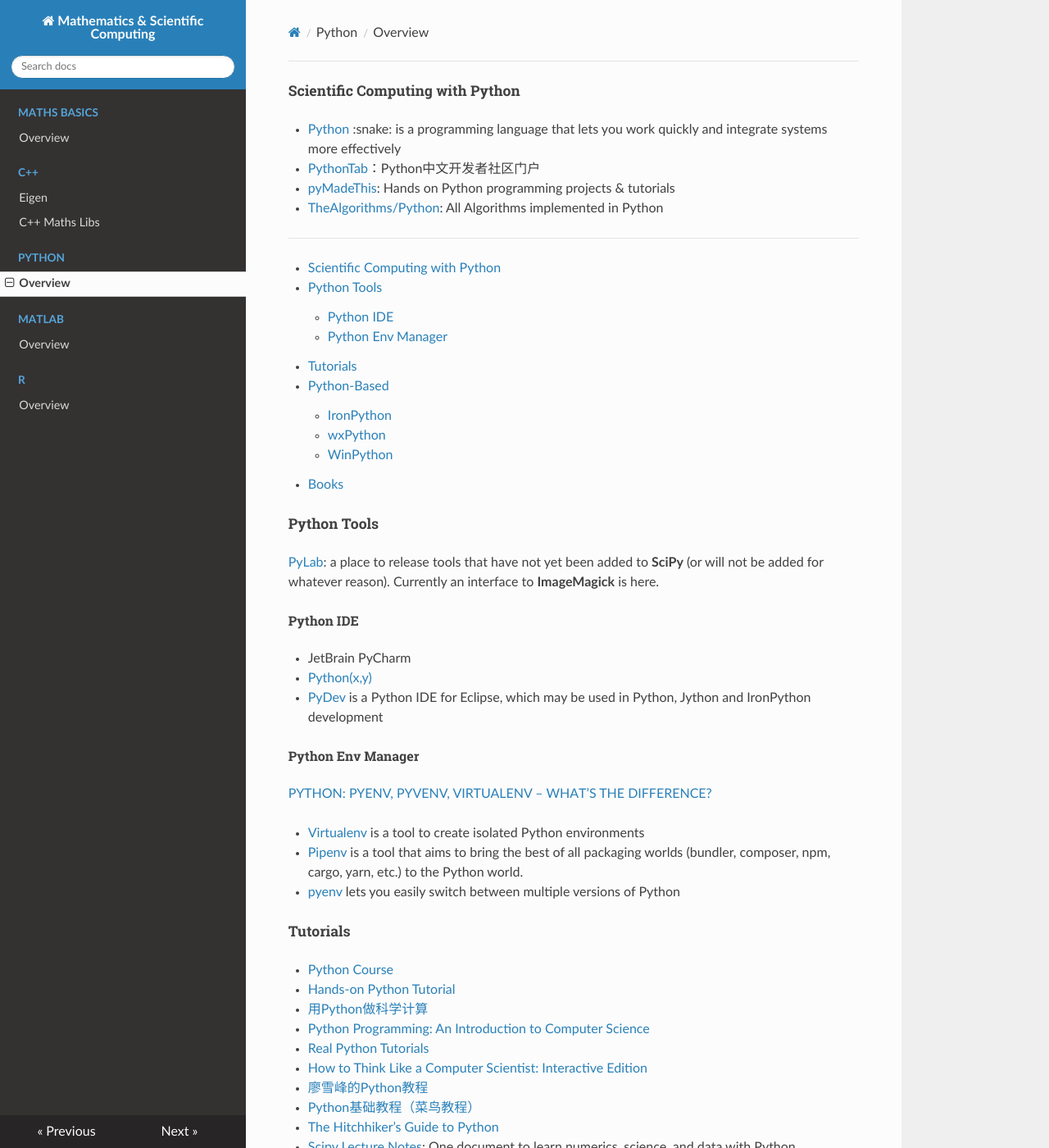
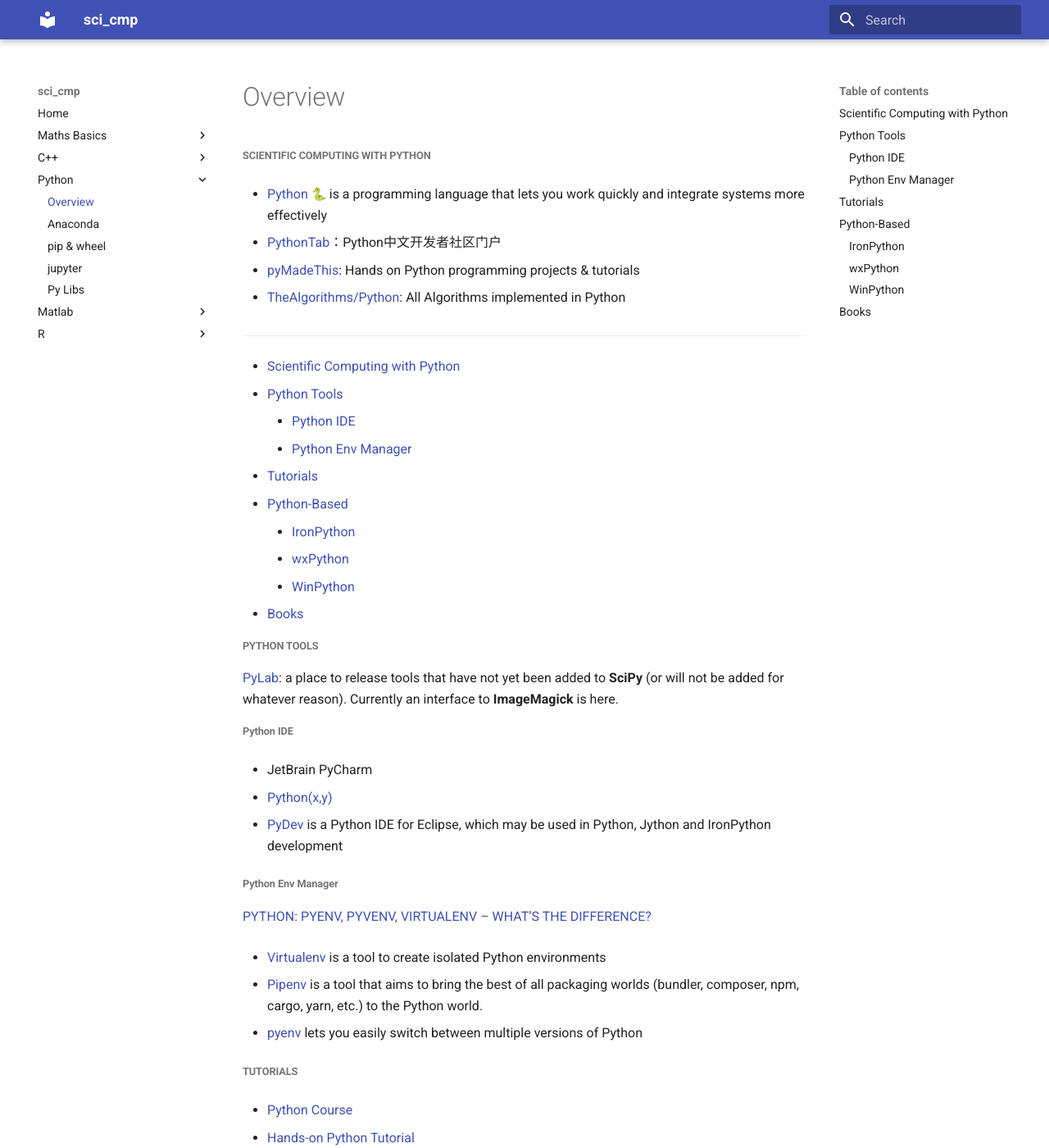
Before and after one commit to cggos/SciKit, an MkDocs documentation site: the page built from docs/python/README.md, in a window 1280 px wide and 1400 px high. Shown: the whole window at 82% size. Built offline with MkDocs 1.6.1 and Material for MkDocs 9.7.7, drawn with Linux system fonts in a browser that asks for light colours; nearby versions of some CDN libraries; emoji names are drawn with the system emoji font; some of the changed text lies outside the part shown.

Commit message:
update mkdocs.yml

```diff
--- a/mkdocs.yml
+++ b/mkdocs.yml
@@ -1,26 +1,62 @@
-site_name: Mathematics & Scientific Computing
+site_name: sci_cmp
 
-theme: readthedocs
+site_description: Mathematics & Scientific Computing
+
+theme:
+  name: material # readthedocs material
+  nav_style: light
 
 markdown_extensions:
-    - toc:
-        permalink: "#"
-        baselevel: 5
-        separator: "_"
+  - toc:
+      permalink: true # "#"
+      baselevel: 5
+      separator: "_"
+  - pymdownx.highlight
+  - pymdownx.inlinehilite
+  - pymdownx.superfences
+  - pymdownx.snippets
+  - admonition
+  - codehilite:
+      guess_lang: false
+      linenums: false
+  - footnotes
+  - meta
+  - def_list
+  - pymdownx.arithmatex
+  - pymdownx.betterem:
+      smart_enable: all
+  - pymdownx.caret
+  - pymdownx.critic
+  - pymdownx.details
+  - pymdownx.emoji:
+      emoji_generator: !!python/name:pymdownx.emoji.to_png
+  - pymdownx.magiclink
+  - pymdownx.mark
+  - pymdownx.smartsymbols
+  - pymdownx.tasklist
+  - pymdownx.tilde
+
+plugins:
+  - search
 
 nav:
-    - Maths Basics:
-      - Overview: math_basics/README.md
+  - Home: index.md
+  - Maths Basics:
+    - Overview: math_basics/README.md
 
-    - C++:
-      - Eigen: cpp/eigen.md
-      - C++ Maths Libs: cpp/math_libs.md
+  - C++:
+    - Eigen: cpp/eigen.md
+    - C++ Maths Libs: cpp/math_libs.md
 
-    - Python:
-      - Overview: python/README.md
+  - Python:
+    - Overview: python/README.md
+    - Anaconda: python/anaconda.md
+    - pip & wheel: python/pip_whl.md
+    - jupyter: python/jupyter.md
+    - Py Libs: python/py_libs.md
 
-    - Matlab:
-      - Overview: matlab/README.md
+  - Matlab:
+    - Overview: matlab/README.md
 
-    - R:
-      - Overview: r/README.md
+  - R:
+    - Overview: r/README.md
```
Also changed, not shown: 1 other file.
